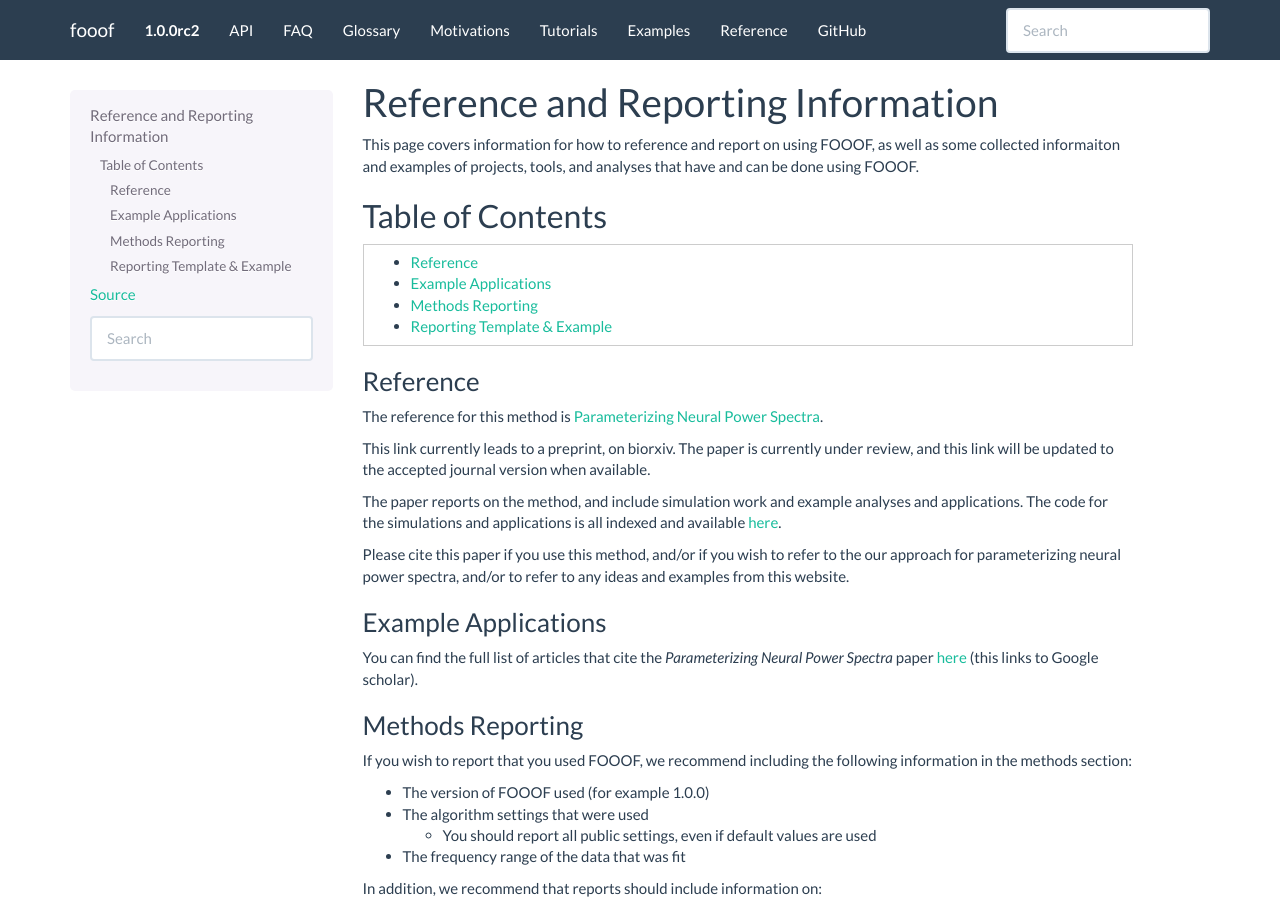
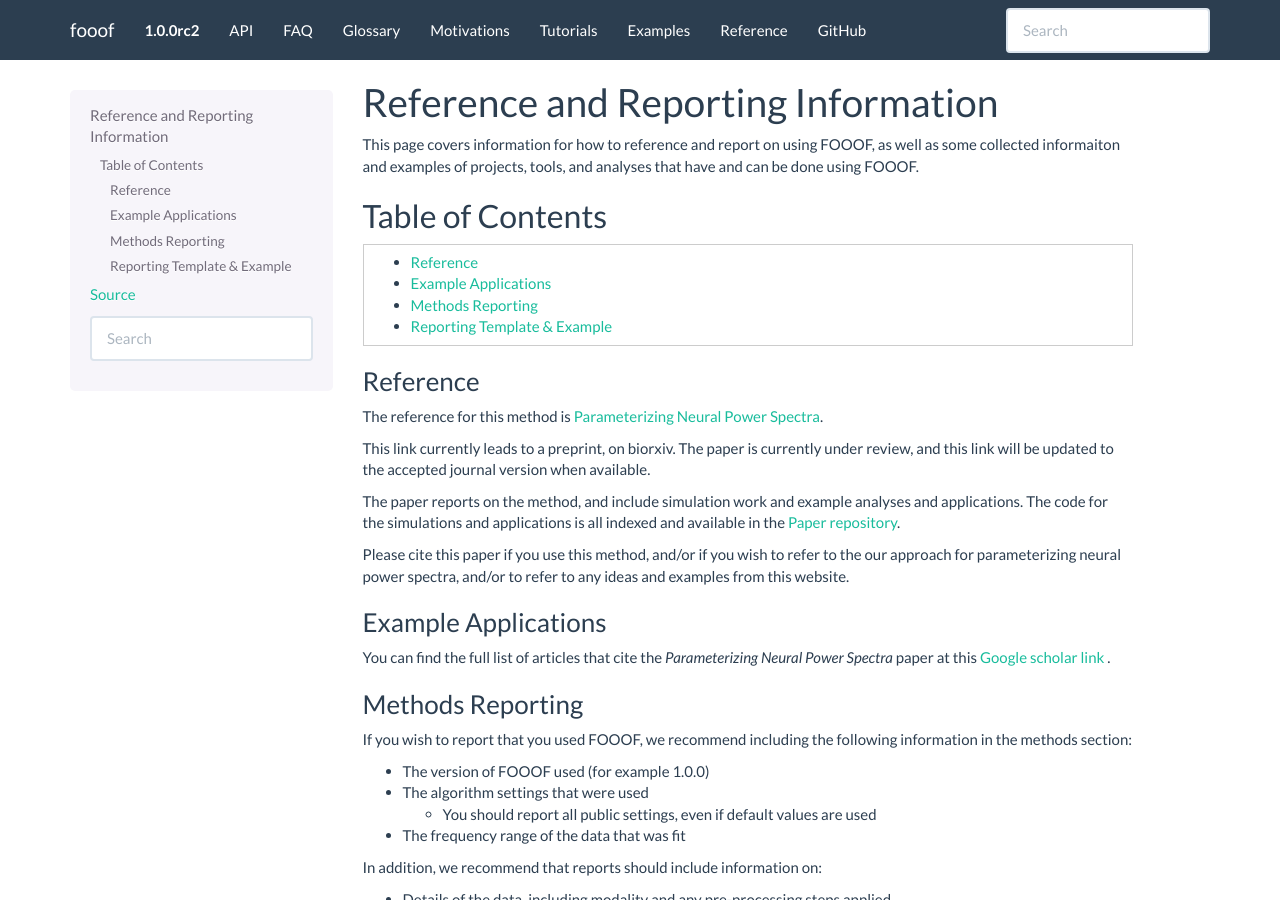
Before and after one commit to fooof-tools/fooof, a Sphinx documentation site: the page built from doc/reference.rst, in a window 1280 px wide and 900 px high. Built offline with Sphinx 7.4.7, drawn with Linux system fonts in a browser that asks for light colours; pages that are not in the unit, such as notebooks, are missing from menus.

Commit message:
Tweakd and fixes for site

```diff
--- a/doc/contents.rst
+++ b/doc/contents.rst
@@ -6,8 +6,9 @@
 
    readme_link.rst
    api.rst
+   faq.rst
    glossary.rst
+   reference.rst
    auto_tutorials/index.rst
    auto_examples/index.rst
    auto_motivations/index.rst
-   faq.rst
--- a/doc/reference.rst
+++ b/doc/reference.rst
@@ -20,17 +20,17 @@
 and this link will be updated to the accepted journal version when available.
 
 The paper reports on the method, and include simulation work and example analyses and applications.
-The code for the simulations and applications is all indexed and available
-`here <https://github.com/fooof-tools/Paper>`_.
+The code for the simulations and applications is all indexed and available in the
+`Paper repository <https://github.com/fooof-tools/Paper>`_.
 
 Please cite this paper if you use this method, and/or if you wish to refer to the our approach for parameterizing neural power spectra, and/or to refer to any ideas and examples from this website.
 
 Example Applications
 ~~~~~~~~~~~~~~~~~~~~
 
-You can find the full list of articles that cite the `Parameterizing Neural Power Spectra` paper
-`here <https://scholar.google.com/scholar?oi=bibs&hl=en&cites=1591416229268020768,15214833138798132105,12543969463602123647>`_
-(this links to Google scholar).
+You can find the full list of articles that cite the `Parameterizing Neural Power Spectra` paper at this
+`Google scholar link <https://scholar.google.com/scholar?oi=bibs&hl=en&cites=1591416229268020768,15214833138798132105,12543969463602123647>`_
+.
 
 Methods Reporting
 ~~~~~~~~~~~~~~~~~
```
Also changed, not shown: README.md (+4 -4 lines), doc/changelog.rst (+6 -6 lines), 3 other files.
